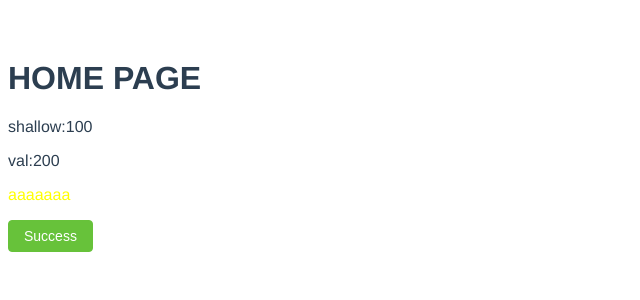
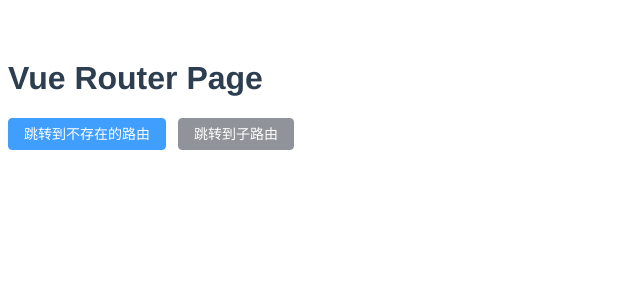
Before and after one commit to lincongyi/ViteVue3, a Vue app: page /VueRouter in a window 1280 px wide. Shown: the top 300 px of the page, without its empty margins (0-640 px from the left). Built offline with nearby package versions, Linux system fonts and the light colour scheme.

Commit message:
1.新增404页面 2.vuerouter跳转

```diff
--- /dev/null
+++ b/src/pages/404/index.vue
@@ -0,0 +1,18 @@
+<template>
+<div class="container">
+  <img class="error-image" :src="getImageUrl('404','jpeg')" />
+</div>
+</template>
+<script setup>
+import { getImageUrl } from '@/utils'
+</script>
+<style lang="scss" scoped>
+.container{
+  display: flex;
+  justify-content: center;
+}
+.error-image{
+  width: 400px;
+  height: 300px
+}
+</style>
--- /dev/null
+++ b/src/pages/VueRouter/index.vue
@@ -0,0 +1,21 @@
+<template>
+  <div class="container">
+    <h1>Vue Router Page</h1>
+    <el-button type="primary" @click="handleErrorRouter">跳转到不存在的路由</el-button>
+    <el-button type="info" @click="toPage('/VueRouter/childPage')">跳转到子路由</el-button>
+    <router-view />
+  </div>
+</template>
+<script setup>
+const router = useRouter()
+const handleErrorRouter = () => {
+  router.push({path: '/Pinia111'})
+}
+const toPage = (path) => {
+  // const route = useRoute()
+  router.push({ path })
+}
+</script>
+<style lang="scss" scoped>
+
+</style>
--- a/src/router/index.js
+++ b/src/router/index.js
@@ -1,6 +1,7 @@
 import {
   createRouter,
-  createWebHashHistory,
+  createWebHistory,
+  // createWebHashHistory,
 } from 'vue-router'
 
 const routes = [
@@ -40,10 +41,30 @@ const routes = [
     name: 'Pinia',
     component: () => import('@/pages/Pinia/index.vue') // Pinia
   },
+  {
+    path: '/VueRouter',
+    name: 'VueRouter',
+    component: () => import('@/pages/VueRouter/index.vue'), // VueRouter
+    children: [
+      // { path: '', redirect: 'GetImageUrl' }, // path值为空，会重定向到指定的页面地址，并忽略component的内容
+      { path: 'childPage', name: 'childPage', component: () => import('@/pages/Pinia/index.vue') },
+    ]
+  },
+  {
+    path: '/404',
+    name: '404',
+    component: () => import('@/pages/404/index.vue') // 404
+  },
+  {
+    path: '/:pathMatch(.*)',
+    name: '404',
+    component: () => import('@/pages/404/index.vue'), // 404
+  },
 ]
 
 const router = createRouter({
-  history: createWebHashHistory(),
+  // history: createWebHashHistory(),
+  history: createWebHistory(),
   routes
 })
 
--- a/vite.config.js
+++ b/vite.config.js
@@ -37,6 +37,7 @@ export default defineConfig({
   },
   server: {
     port: 4000,
+    host: '0.0.0.0',
     open: false
   },
 })
```
Also changed, not shown: src/assets/images/404.jpeg (added), src/pages/VueRouter/children/index.vue (added).
